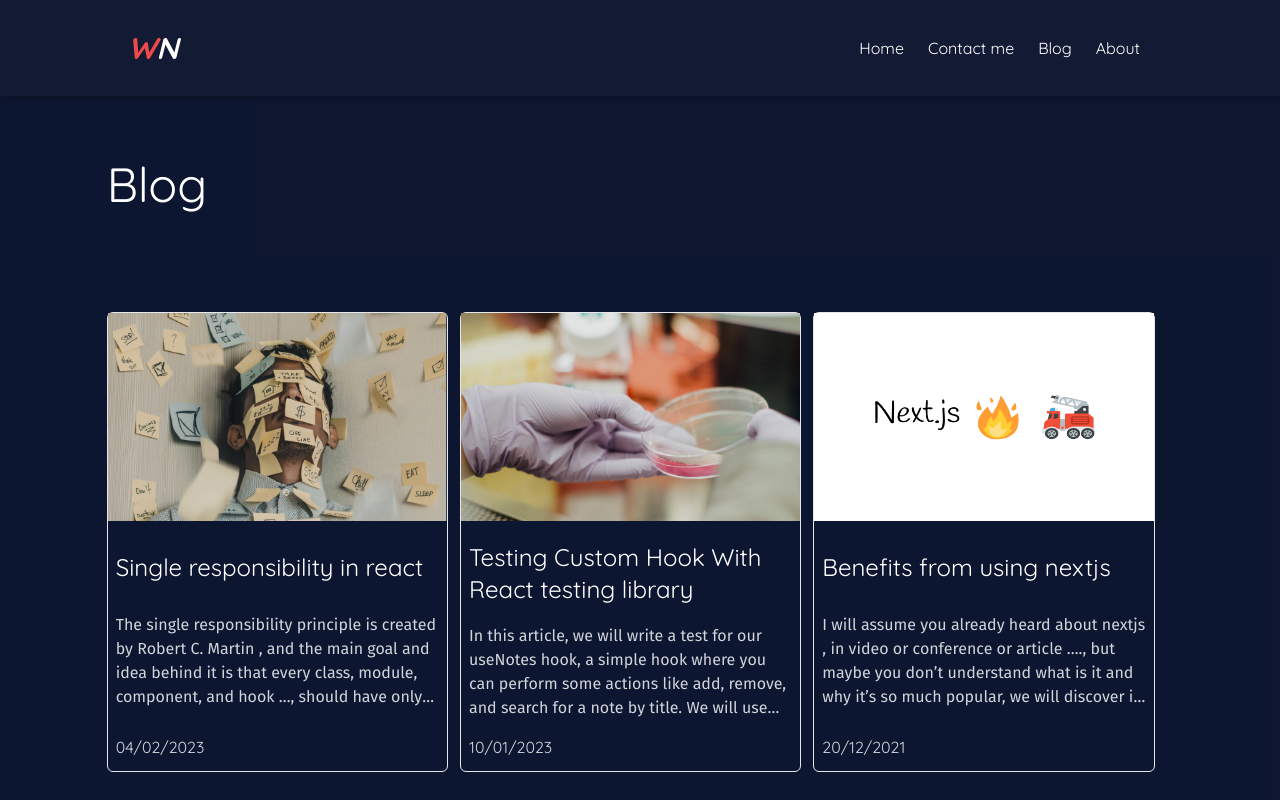
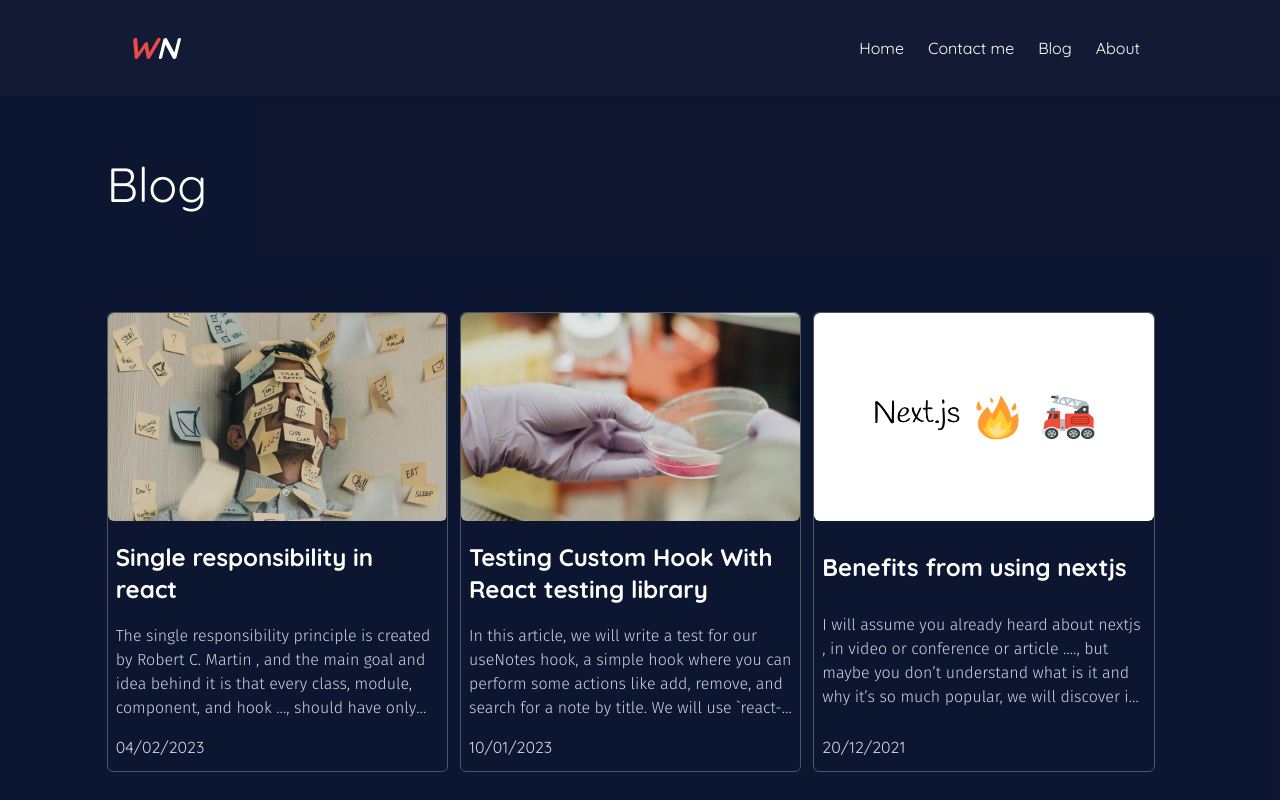
Before and after one commit to wassimnassour/wnassour.com, a Next.js app: page /blog in a window 1280 px wide. Shown: the top 800 px of the page. Built offline with nearby package versions, Linux system fonts and the light colour scheme; a web font is replaced by a local one.

Commit message:
enhancements on article card in blog page

```diff
--- a/pages/blog.tsx
+++ b/pages/blog.tsx
@@ -76,10 +76,10 @@ const ArticleCard = ({
   return (
     <Link
       href={`/posts/${slug}`}
-      className="flex flex-col w-full  mr-3 mt-10  border   md:h-[460px] justify-between   rounded-md cursor-pointer md:w-[47%]  lg:w-[32%]"
+      className="flex flex-col w-full  mr-3 mt-10  border border-gray-600   md:h-[460px] justify-between   rounded-md cursor-pointer md:w-[47%]  lg:w-[32%]"
     >
-      <div className="w-full h-56 md:h-52">
-        <div className="w-full h-full overflow-hidden">
+      <div className="w-full h-56 md:h-52 ">
+        <div className="w-full h-full overflow-hidden rounded-r-md rounded-l-md ">
           <NextImage
             src={image}
             className="object-cover w-full h-full"
@@ -94,10 +94,10 @@ const ArticleCard = ({
         </div>
       </div>
 
-      <h1 className="px-2 my-5 text-2xl text-white sm:my-1 md:my-5 line-clamp-2">
+      <h1 className="px-2 my-5 text-2xl font-bold   text-white sm:my-1 md:my-5 line-clamp-2">
         {title}
       </h1>
-      <p className="px-2 mb-4 text-sm text-gray-300 lg:text-base line-clamp-4">
+      <p className="px-2 mb-4 text-sm text-gray-300 lg:text-base line-clamp-4 font-light">
         {excerpt.substring(0, 189)}...
       </p>
       <div className="flex justify-between px-2 text-gray-300">
```
